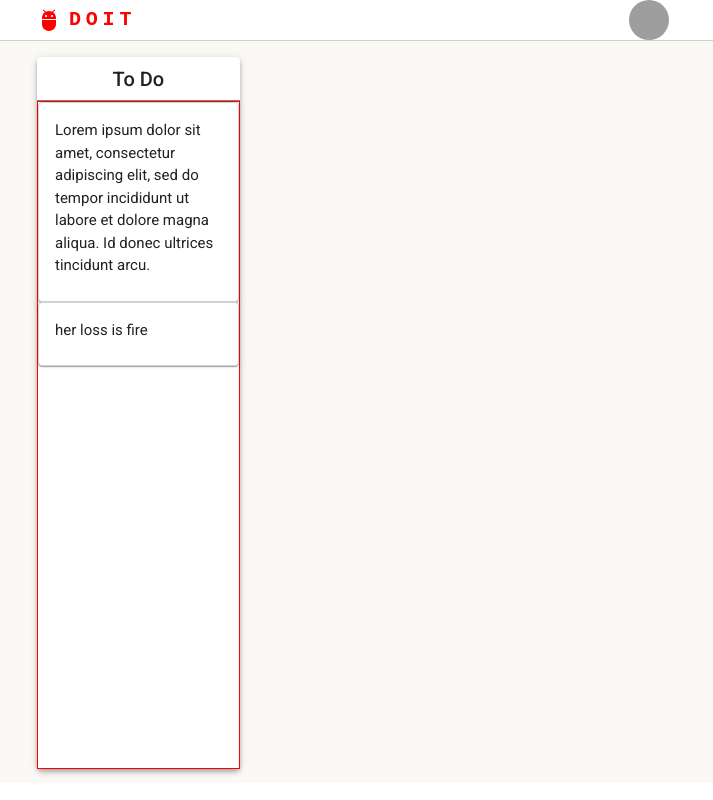
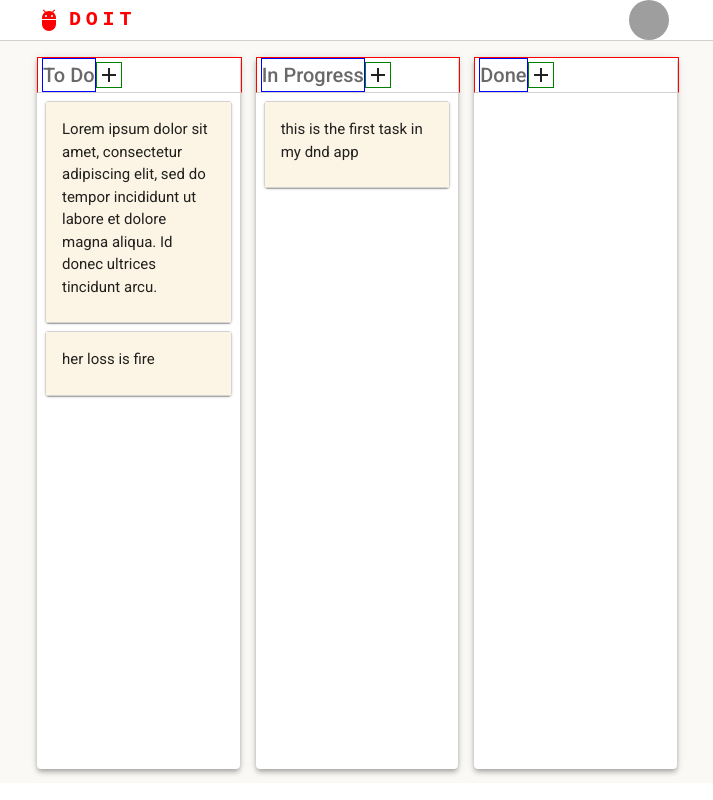
Before and after one commit to BaboyaChoch/doit, a React (Create React App) app in the folder frontend/: page / in a window 1280 px wide. Shown: the whole page, without its empty margins (283-996 px from the left). Built offline with nearby package versions, Linux system fonts and the light colour scheme; grey boxes are pictures that could not be loaded.

Commit message:
[frontend] add inProgress and done boards

```diff
--- a/frontend/src/components/Board.js
+++ b/frontend/src/components/Board.js
@@ -3,8 +3,6 @@ import {makeStyles} from "@mui/styles";
 import {Box, Card, Grid, Typography} from "@mui/material";
 import AddIcon from '@mui/icons-material/Add';
 import * as React from "react";
-import {Colors} from "../styles/colors";
-import config from "../lib/config";
 import Task from "./Task";
 import {Droppable} from "react-beautiful-dnd";
 
@@ -17,42 +15,68 @@ const useStyles = makeStyles({
 
   },
   boardActions: {
-    borderBottom: '1px solid grey',
+    borderBottom: '1px solid lightgrey',
     display: 'flex',
-    justifyContent: 'center',
+    justifyContent: 'flex-start',
     alignItems: 'center',
-    width: '100%'
-  },
-  tasks :{
+    width: '100%',
     border: '1px solid red'
   },
+  tasksList: {
+    height: '100%',
+    minHeight: '100px',
+    flexGrow: 1
+  },
   taskItem: {
-    backgroundColor:'grey',
-    margin:'5px 5px 0px 5px'
+    backgroundColor: 'grey',
+    margin: '5px 5px 0px 5px'
   }
 })
 
-export default function Board({title, tasks, boardId}) {
-  console.log(tasks)
+
+const BOARD_CONFIG = {
+  'to_do': {
+    color: '#fce5e5'
+  },
+  'in_progress': {
+    color: '#fcfae5'
+  },
+  'done': {
+    color: '#ebfce5'
+  }
+}
+export default function Board({data, tasks}) {
+
   const classes = useStyles()
   return (
     <Paper elevation={4} className={classes.root} sx={{backgroundColor: 'white'}}>
       <Grid container direction='column' sx={{height: '100%'}}>
-        <Grid item container xs={.75} className={classes.boardActions}>
-          <Typography variant='h6'>{title}</Typography>
-        </Grid>
-        <Grid item container xs={11.25} className={classes.tasks} direction='column'>
-          <Droppable droppableId={boardId}>
-            {provided => (
+        <Grid item container xs={12} className={classes.tasks} direction='column'>
+          <Droppable droppableId={data.board_id}>
+            {(provided, snapshot) => (
               <Box
+                className={classes.tasksList}
                 ref={provided.innerRef}
                 {...provided.droppableProps}
+                sx={{backgroundColor: snapshot.isDraggingOver ? `${BOARD_CONFIG[data.board_id].color}` : ''}}
               >
+                <Box
+                  className={classes.boardActions}
+                >
+                  <Typography
+                    variant='h6'
+                    sx={{color: '#696969', marginLeft: .5, border: '1px solid blue'}}
+                  >{data.board_title}
+                  </Typography>
+                  <AddIcon
+                    sx={{border: '1px solid green'}}
+                    onClick={() => console.log(`ADD HAS BEEN CLICKED FOR ${data.board_title}!!`)}
+                  />
+                </Box>
                 {tasks.map((task, index) => (
                   <Task
-                    key={task[1].task_id}
-                    taskId={task[1].task_id}
-                    content={task[1].task_content}
+                    key={task.task_id}
+                    data={task}
                     taskIndex={index}
                   />))}
                 {provided.placeholder}
--- a/frontend/src/components/Task.js
+++ b/frontend/src/components/Task.js
@@ -1,34 +1,40 @@
-import Paper from "@mui/material/Paper";
 import {makeStyles} from "@mui/styles";
-import {Box, Card, CardContent, Grid, Typography} from "@mui/material";
-import AddIcon from '@mui/icons-material/Add';
+import {
+  Card,
+  CardContent,
+  Typography
+} from "@mui/material";
 import * as React from "react";
-import {Colors} from "../styles/colors";
-import config from "../lib/config";
 import {Draggable} from "react-beautiful-dnd";
 
 const useStyles = makeStyles({
   root: {
-    border: '1px solid lightgrey',
+    margin: 8
   },
-  content: {}
+  content: {
+    backgroundColor: "#FCF5E5",
+    border: '1px solid lightgrey'
+  }
 })
 
-export default function Task({taskId, content, taskIndex}) {
-  console.log(taskId, taskIndex)
+export default function Task({data, taskIndex}) {
+
   const classes = useStyles()
   return (
-    <Draggable draggableId={taskId} index={taskIndex}>
-      {provided => (
+    <Draggable key={data.task_id} draggableId={data.task_id} index={taskIndex}>
+      {(provided, snapshot) => (
         <Card
           {...provided.draggableProps}
           {...provided.dragHandleProps}
           ref={provided.innerRef}
           className={classes.root}
         >
-          <CardContent className={classes.content}>
+          <CardContent
+            className={classes.content}
+            sx={{backgroundColor: snapshot.isDragging ? '#e5fce5' : '#FCF5E5'}}
+          >
             <Typography sx={{fontSize: 15}}>
-              {content}
+              {data.task_content}
             </Typography>
           </CardContent>
         </Card>
--- a/frontend/src/lib/config.js
+++ b/frontend/src/lib/config.js
@@ -23,9 +23,20 @@ const config = {
     'to_do': {
       'board_id': 'to_do',
       'board_title': 'To Do',
+      'board_tasks': ['t2', 't3']
+    },
+    'in_progress': {
+      'board_id': 'in_progress',
+      'board_title': 'In Progress',
+      'board_tasks': ['t1']
+    },
+    'done': {
+      'board_id': 'done',
+      'board_title': 'Done',
+      'board_tasks': []
     }
   },
-  boardOrder: ['to_do']
+  boardOrder: ['to_do', 'in_progress', 'done']
 }
 
 export default config
--- a/frontend/src/pages/Home.js
+++ b/frontend/src/pages/Home.js
@@ -1,6 +1,6 @@
 import * as React from 'react';
 import {useEffect, useState} from "react";
-import {Grid, useTheme, Box, Typography} from "@mui/material";
+import {Grid, Box, Typography} from "@mui/material";
 import {makeStyles, styled} from "@mui/styles";
 import {NavBar} from "../components/NavBar";
 import {Colors} from "../styles/colors";
@@ -50,13 +50,79 @@ export default function Home() {
   const classes = useStyles()
   const CONFIG = config;
 
-  const getBoardTasks = (status) => {
-    return Object.entries(CONFIG.tasks).filter(([key, val]) => val.task_status === status)
+  const [inProgressTasks, setInProgressTasks] = useState([])
+  const [toDoTasks, setToDoTasks] = useState([])
+  const [doneTasks, setDoneTasks] = useState([])
+
+  const getBoardTasksByBoardId = (boardId) => {
+    if (boardId === 'in_progress')
+      return inProgressTasks
+    if (boardId === 'to_do')
+      return toDoTasks
+    if (boardId === 'done')
+      return doneTasks
   }
 
-  const handleOnDragEnd = () => {
-    console.log("DRAG HAS ENDEED")
+  const updateTaskStatus = (taskId, newStatus) => {
+    console.log("GET", CONFIG.tasks[taskId])
+    CONFIG.tasks[taskId].task_status = newStatus
+    console.log("POST", CONFIG.tasks[taskId])
   }
+  const updateTaskListState = (boardId, newOrder) => {
+    const newData = newOrder.map(taskId => CONFIG.tasks[taskId])
+    CONFIG.boards[boardId].board_tasks = newOrder
+
+    if (boardId === 'in_progress')
+      setInProgressTasks(newData)
+    else if (boardId === 'to_do')
+      setToDoTasks(newData)
+    else if (boardId === 'done')
+      setDoneTasks(newData)
+  }
+
+  const updateTaskLists = (sourceListId, destinationListId, startIndex, endIndex) => {
+    if (sourceListId === destinationListId) {
+      const sourceList = Array.from(CONFIG.boards[sourceListId].board_tasks);
+      const [removedTaskId] = sourceList.splice(startIndex, 1);
+      sourceList.splice(endIndex, 0, removedTaskId);
+
+      updateTaskListState(sourceListId, sourceList)
+    } else {
+      const sourceList = Array.from(CONFIG.boards[sourceListId].board_tasks);
+      const destinationList = Array.from(CONFIG.boards[destinationListId].board_tasks);
+
+      const [removedTaskId] = sourceList.splice(startIndex, 1);
+      destinationList.splice(endIndex, 0, removedTaskId);
+
+      updateTaskStatus(removedTaskId, destinationListId)
+      updateTaskListState(sourceListId, sourceList)
+      updateTaskListState(destinationListId, destinationList)
+    }
+  };
+
+  const handleOnDragEnd = (data) => {
+    console.log("ON_DRAG_DATA", data)
+    if (!data.destination) {
+      return
+    }
+
+    let newTaskOrder = updateTaskLists(
+      data.source.droppableId,
+      data.destination.droppableId,
+      data.source.index,
+      data.destination.index)
+
+    // CONFIG.boards['to_do'].board_tasks = newTaskOrder
+    // let newTasks = newTaskOrder.map(taskId => CONFIG.tasks[taskId])
+    //
+    // setToDoTasks(newTasks);
+  }
+
+  useEffect(() => {
+    setInProgressTasks(CONFIG.boards['in_progress'].board_tasks.map(taskId => CONFIG.tasks[taskId]))
+    setToDoTasks(CONFIG.boards['to_do'].board_tasks.map(taskId => CONFIG.tasks[taskId]))
+    setDoneTasks(CONFIG.boards['done'].board_tasks.map(taskId => CONFIG.tasks[taskId]))
+  }, [])
 
   return (
     <Box>
@@ -69,13 +135,12 @@ export default function Home() {
           <Grid item container xs={6} sx={{marginTop: 0}} spacing={2}>
             <DragDropContext onDragEnd={handleOnDragEnd}>
               {
-                CONFIG.boardOrder.map((boardId) => (
-                  <Grid key={boardId} item container xs={4} className={classes.todoContainer}>
+                CONFIG.boardOrder.map((boardId, index) => (
+                  <Grid key={index} item container xs={4} className={classes.todoContainer}>
                     <Board
                       key={boardId}
-                      title={CONFIG.boards[boardId].board_title}
-                      tasks={getBoardTasks(boardId)}
-                      boardId={boardId}
+                      data={CONFIG.boards[boardId]}
+                      tasks={getBoardTasksByBoardId(boardId)}
                     />
                   </Grid>
                 ))
```
